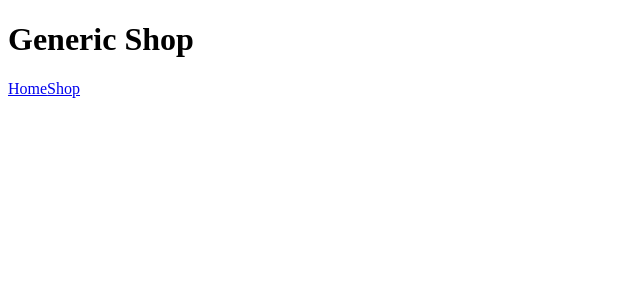
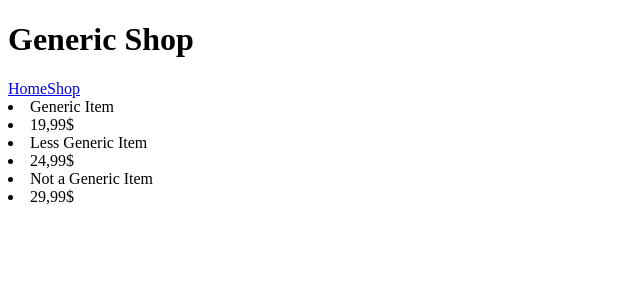
Before and after one commit to almeida-91/shopping-cart, a React (Create React App) app: page /shop in a window 1280 px wide. Shown: the top 300 px of the page, without its empty margins (0-640 px from the left). Built offline with nearby package versions, Linux system fonts and the light colour scheme.

Commit message:
List shop items in shop page

```diff
--- a/src/components/Shop.js
+++ b/src/components/Shop.js
@@ -3,24 +3,29 @@ import React, { useState } from "react";
 const Shop = () => {
     const item1 = {
         name: "Generic Item",
-        Price: "19,99$",
+        price: "19,99$",
     }
 
     const item2 = {
         name: "Less Generic Item",
-        Price: "24,99$",
+        price: "24,99$",
     }
 
     const item3 = {
         name: "Not a Generic Item",
-        Price: "29,99$",
+        price: "29,99$",
     }
 
     const [itemList, setItemList] = useState([item1,item2,item3]);
-
+    const listItems = itemList.map((item)=>
+    <div>
+        <li>{item.name}</li>
+        <li>{item.price}</li>
+    </div>)
 
     return (
         <div>
+            {listItems}
         </div>
     )
 }
```
